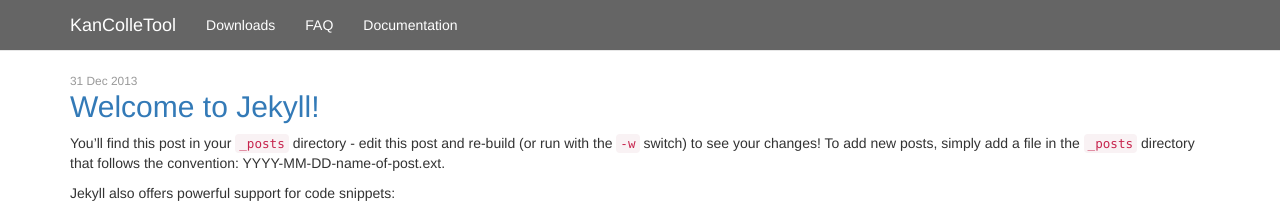
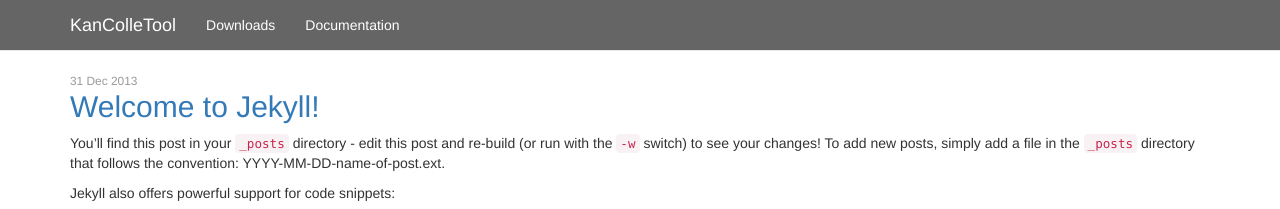
Before and after one commit to KanColleTool/kancolletool.github.io, a Jekyll site: the page built from index.html, in a window 1280 px wide. Shown: the top 209 px of the page. Built offline with Jekyll 4.4.1, drawn with Linux system fonts in a browser that asks for light colours; nearby versions of some CDN libraries; Markdown is read by kramdown in place of the engine named in the settings.

Commit message:
The FAQ page is empty anyways

```diff
--- a/_layouts/default.html
+++ b/_layouts/default.html
@@ -24,7 +24,7 @@
 				<div class="collapse navbar-collapse" id="navbar-collapse-1">
 					<ul class="nav navbar-nav">
 						<li><a href="/downloads/">Downloads</a></li>
-						<li><a href="/faq/">FAQ</a></li>
+						<!--<li><a href="/faq/">FAQ</a></li>-->
 						<li><a href="/docs/">Documentation</a></li>
 					</ul>
 				</div>
```
